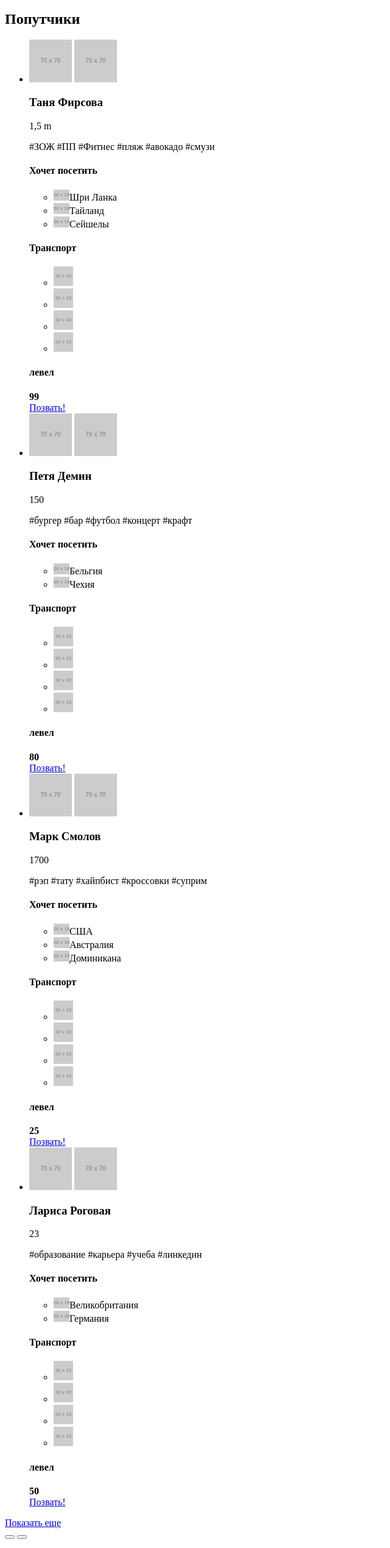
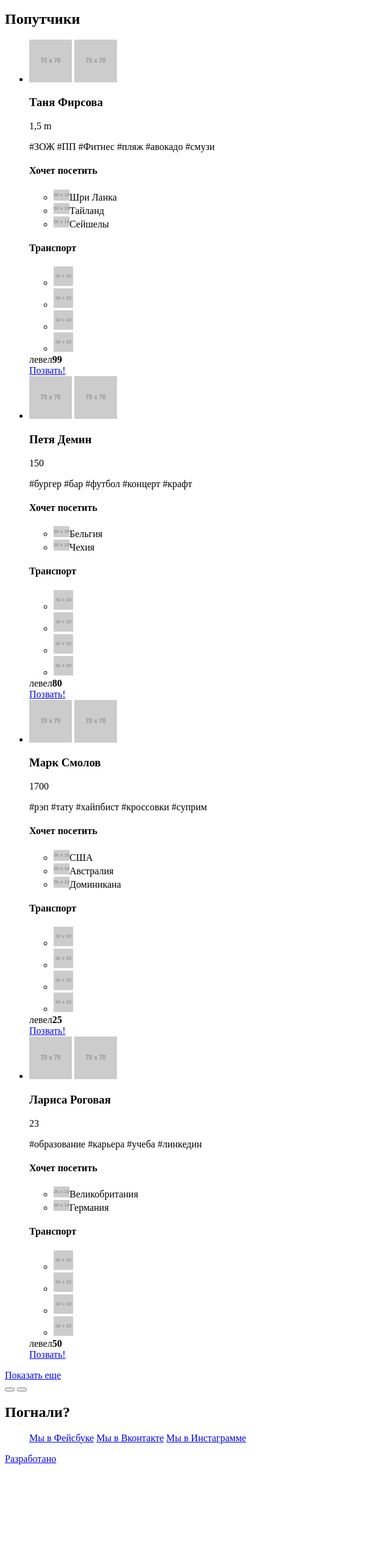
Before and after one commit to great-timofey/pognali, a plain HTML site: page source/catalog.html in a window 1280 px wide. Shown: the part 258-2797 px from the top of the page at 61% size, without its empty margins (0-640 px from the left). After the commit the page ends 2668 px from the top, so only its background shows below. Drawn offline with Linux system fonts and the light colour scheme; placeholder pictures from the web are drawn by us.

Commit message:
update section name, people__level element in catalog.html and <cite> in index.html

```diff
--- a/source/catalog.html
+++ b/source/catalog.html
@@ -33,8 +33,8 @@
     </ul>
   </header>
 
-  <section class="title">
-    <h2 class="title__header">Попутчики</h2>
+  <section class="page-section">
+    <h2 class="page-section__header">Попутчики</h2>
   </section>
 
   <section class="filters">
@@ -64,7 +64,7 @@
             <li class="logistics__item"><img src="https://via.placeholder.com/32" alt="Не путешествует пешком"></li>
           </ul>
           <div class="people__level">
-            <h4>левел</h4><b>99</b>
+            <span>левел</span><b>99</b>
           </div>
         </div>
         <a class="button button--invite people__invite" href="invite.html">Позвать!</a>
@@ -92,7 +92,7 @@
             <li class="logistics__item"><img src="https://via.placeholder.com/32" alt="Путешествует пешком"></li>
           </ul>
           <div class="people__level">
-            <h4>левел</h4><b>80</b>
+            <span>левел</span><b>80</b>
           </div>
         </div>
         <a class="button button--invite people__invite" href="invite.html">Позвать!</a>
@@ -121,7 +121,7 @@
             <li class="logistics__item"><img src="https://via.placeholder.com/32" alt="Не путешествует пешком"></li>
           </ul>
           <div class="people__level">
-            <h4>левел</h4><b>25</b>
+            <span>левел</span><b>25</b>
           </div>
         </div>
         <a class="button button--invite people__invite" href="invite.html">Позвать!</a>
@@ -149,7 +149,7 @@
             <li class="logistics__item"><img src="https://via.placeholder.com/32" alt="Не путешествует пешком"></li>
           </ul>
           <div class="people__level">
-            <h4>левел</h4><b>50</b>
+            <span>левел</span><b>50</b>
           </div>
         </div>
         <a class="button button--invite people__invite" href="invite.html">Позвать!</a>
```
Also changed, not shown: source/index.html (+1 -1 lines).
